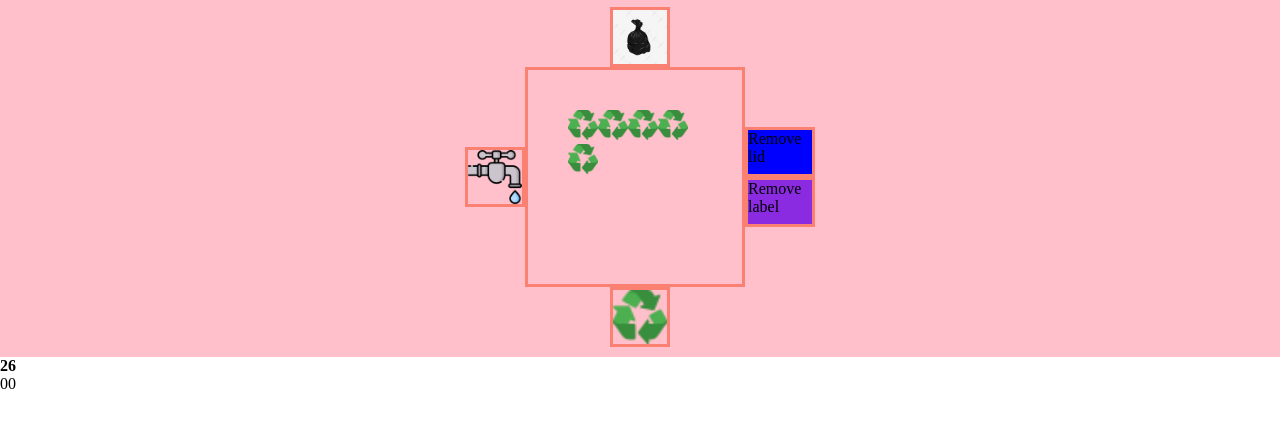
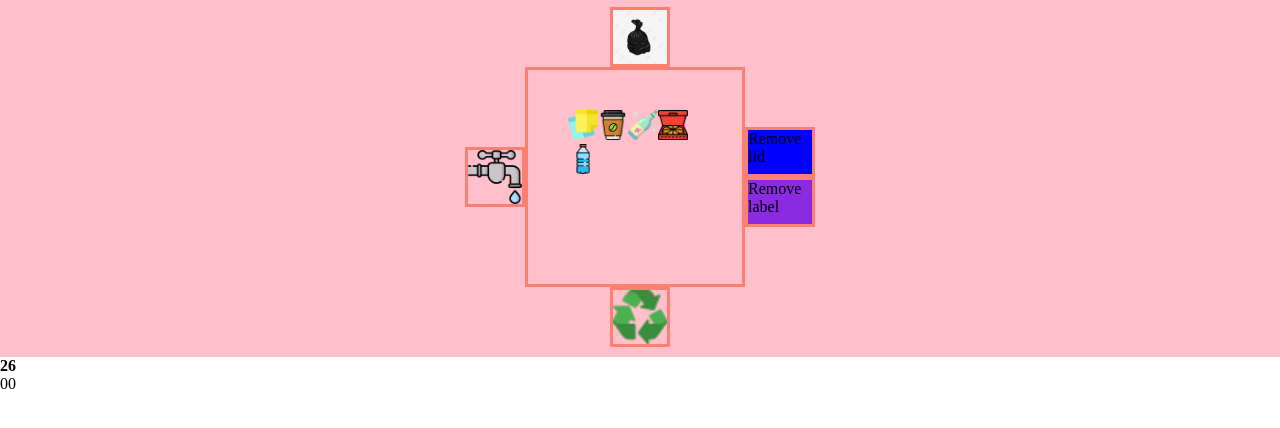
Before and after one commit to lydiarrrw/athenahackathon, a website: page index.html in a window 1280 px wide. Shown: the part 40-468 px from the top of the page. Drawn offline with Linux system fonts and the light colour scheme.

Commit message:
random elements

```diff
--- a/grid.js
+++ b/grid.js
@@ -1,62 +1,51 @@
 const allProducts = [
   {
-    name: "Wine Bottle",
-    img: '',
+    name: 'Wine Bottle',
+    img: 'images/wine.png',
     description: 'Make sure you rinse our your bottles before putting them in with glass recycling. If your council collects all recycling together, make sure the bottle is dry before storing it with paper and cardboard waste.'
   },
   {
-    name: "Cardboard Pizza Box",
-    img: '',
+    name: 'Cardboard Pizza Box',
+    img: 'images/pizza.png',
     description: 'Your pizza box should be free of food waste before putting it into the recycling, otherwise it may contaminate everything else in there!'
   },
   {
-    name: "Spray Cleaner",
-    img: '',
+    name: 'Spray Cleaner',
+    img: 'images/water-spray.png',
     description: 'Check out the label on your spray cleaner to see what type of plastic it is made put of. Inside the recycling symbol on the label, look for the number to see what type of plastic it is. Some places do not recycle any plastics other than types 1, 2 and 5. Also the spray top may not be recyclable. Check out your council\'s website to beforehand. '
   },
   {
-    name: "Shampoo Bottle",
-    img: '',
+    name: 'Shampoo Bottle',
+    img: 'images/shampoo.png',
     description: 'Besides making sure you bottle is free of any residual product, make sure to remove the cap or pump. These are often not recyclable and must be put into general waste.'
   },
   {
-    name: "Post it Notes",
-    img: '',
+    name: 'Post it Notes',
+    img: 'images/notes.png',
     description: 'You may think all paper items are recyclable, but there are many exceptions to the rule. Firstly, the adhesive on the post it note is not recyclable and could contaminate other paper waste. Additionally, post- it notes are often too small to be picked up by scanners and therefore can not be readily recycled. Put these in general waste.'
   },
   {
-    name: "plastic water bottle",
-    img: '',
+    name: 'Plastic water bottle',
+    img: 'images/water.png',
     description: 'Separation is key to remember here. While water bottles themselves are easily recyclable, the caps are too small to be picked up by scanners and must go into general waste.'
   },
   {
-    name: "Meal Deal Container",
-    img: '',
+    name: 'Meal Deal Container',
+    img: 'images/meal.png',
     description: 'When you finish your lunch, make sure no food waste is left. Then separate the clear film from the cardboard packaging. The clear film goes into general waste while the cardboard may be recycled.'
   },
   {
-    name: "Coffee Cup",
-    img: '',
+    name: 'Coffee Cup',
+    img: 'images/coffee.png',
     description: 'We wish we could recycle our takeaway coffee cups but sadly, due to food contamination, they must go into general waste. You can sometimes recycle the lids however.'
   }
 ]
 
 function randomProducts() {
-  // let imgArr = [];
-  // for (let i = 0; i < 6; i++) {
-  //   let rand = allProducts[Math.floor(Math.random() * allProducts.length)];
-  //   imgArr.push(rand);
-
-  // }
-
-  // console.log(imgArr)
   const productsNew = allProducts.sort(() => Math.random() - 0.5)
   console.log(productsNew.slice(0, 5))
   return productsNew.slice(0, 5)
-
 }
-
-randomProducts()
 
 const fill = document.querySelector('.fill')
 const empties = document.querySelectorAll('.empty')
@@ -100,10 +89,11 @@ function dragDrop() {
 
 window.onload = function() {
   const items = document.querySelector('.products')
-  for (let i = 0; i < 5; i++) {
+  const products = randomProducts()
+  for (let i = 0; i < products.length; i++) {
     const img = document.querySelector('img')
     img.setAttribute('style', 'position: sticky;')
-    img.setAttribute('src', './images/recycle.png')
+    img.setAttribute('src', products[i].img)
     items.appendChild(img)
     const xy = getRandomPosition(img)
     img.style.top = xy[0] + 'px'
@@ -117,6 +107,5 @@ function getRandomPosition(element) {
   const x = productArea.offsetWidth - element.clientWidth
   const randomX = Math.floor(Math.random() * x)
   const randomY = Math.floor(Math.random() * y)
-
   return [randomX, randomY]
 }
--- a/index.html
+++ b/index.html
@@ -30,11 +30,11 @@
     <section class="middle-section">
       <div class="empty wash-it"></div>
       <div class="empty products">
-        <img class="fill" draggable="true" src="images/water-tap.png" alt="" />
-        <img class="fill" draggable="true" src="images/recycle.png" alt="" />
-        <img class="fill" draggable="true" src="images/recycle.png" alt="" />
-        <img class="fill" draggable="true" src="images/recycle.png" alt="" />
-        <img class="fill" draggable="true" src="images/recycle.png" alt="" />
+        <img class="fill" draggable="true" src="" alt="" />
+        <img class="fill" draggable="true" src="" alt="" />
+        <img class="fill" draggable="true" src="" alt="" />
+        <img class="fill" draggable="true" src="" alt="" />
+        <img class="fill" draggable="true" src="" alt="" />
       </div>
       <div class="bottom-section">
         <div class="empty lid-off">Remove lid</div>
@@ -81,9 +81,8 @@
       <li>On average, every person in the UK throws away their own body weight in waste every seven weeks.</li>
       <li>Up to 60% of the waste that ends up in the bin could be recycled.</li>
     </ul> -->
-  <script src="game-logic.js"></script>
+  <!-- <script src="game-logic.js"></script> -->
   <script src="timer.js"></script>
   <script src="grid.js"></script>
 </body>
-
 </html>
```
Also changed, not shown: images/coffee.png (added), images/meal.png (added), images/notes.png (added), images/pizza.png (added), images/shampoo.png (added), images/water-spray.png (added), images/water.png (added), images/wine.png (added).
